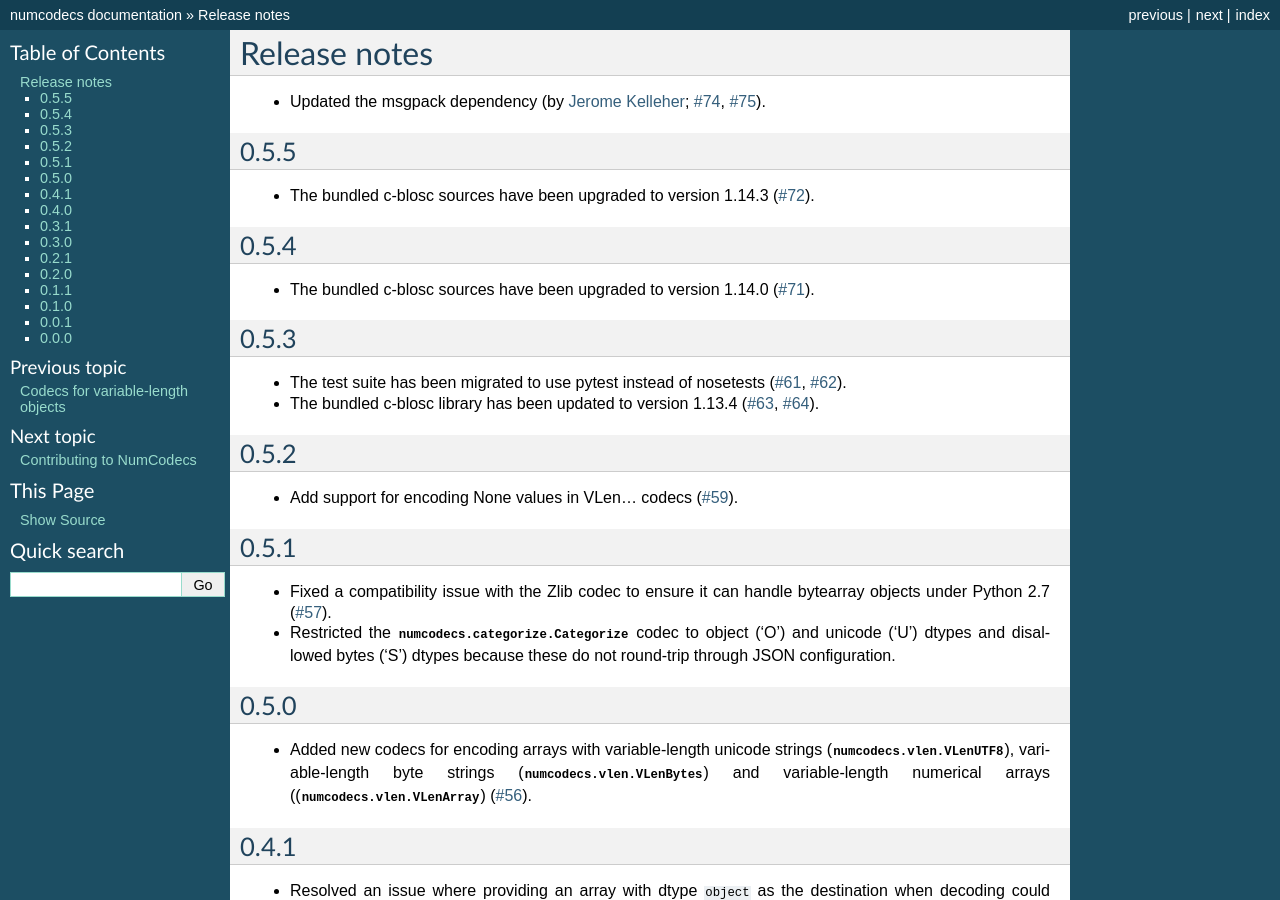
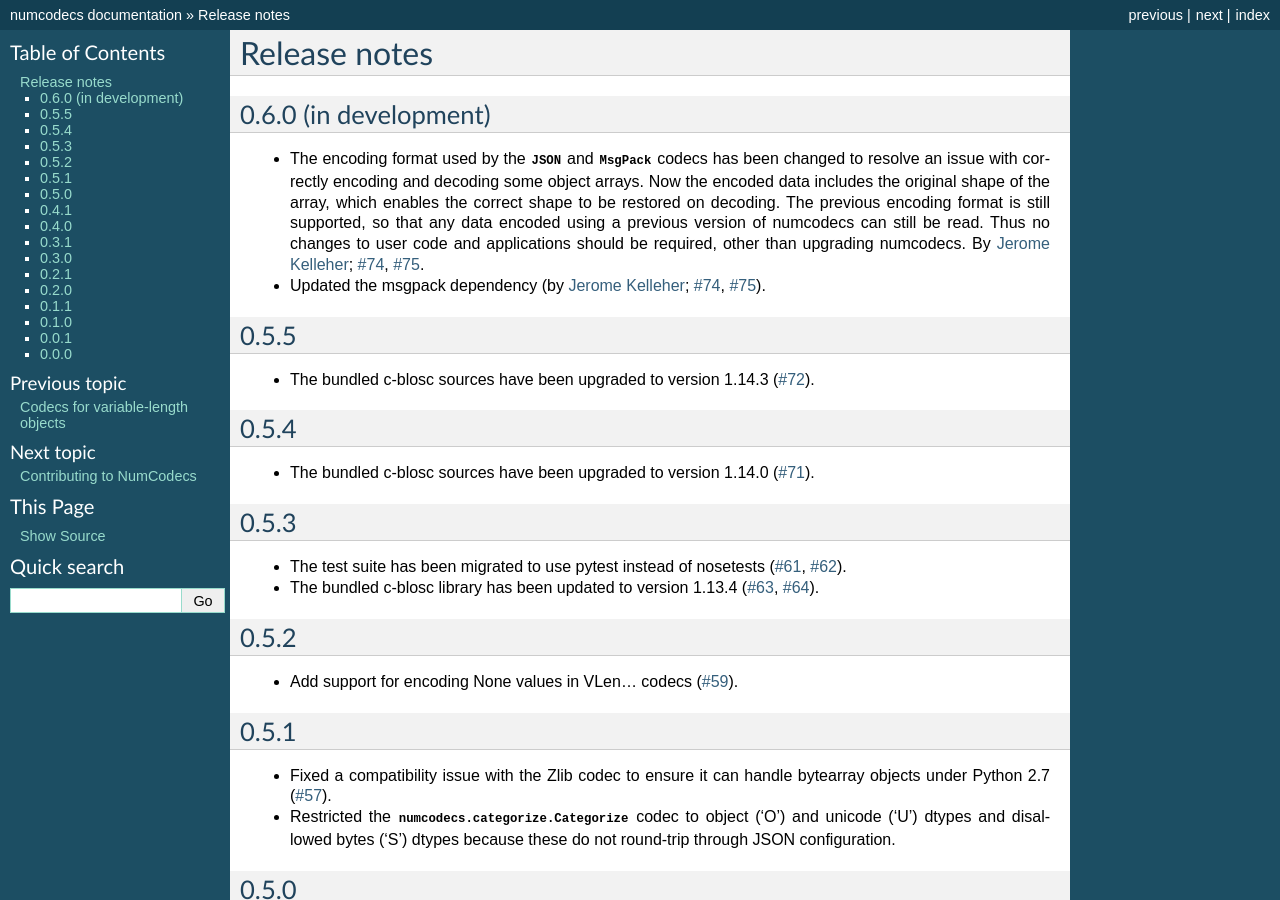
Before and after one commit to zarr-developers/numcodecs, a Sphinx documentation site: the page built from docs/release.rst, in a window 1280 px wide and 900 px high. Built offline with Sphinx 7.4.7, drawn with Linux system fonts in a browser that asks for light colours; pages that are not in the unit, such as notebooks, are missing from menus; the version number could not be read and is left out.

Commit message:
added release notes

```diff
--- a/docs/release.rst
+++ b/docs/release.rst
@@ -1,7 +1,22 @@
 Release notes
 =============
 
-* Updated the msgpack dependency (by :user:`Jerome Kelleher <jeromekelleher>`; :issue:`74`, :issue:`75`).
+.. _release_0.6.0:
+
+0.6.0 (in development)
+----------------------
+
+* The encoding format used by the :class:`JSON` and :class:`MsgPack` codecs has been
+  changed to resolve an issue with correctly encoding and decoding some object arrays.
+  Now the encoded data includes the original shape of the array, which enables the
+  correct shape to be restored on decoding. The previous encoding format is still
+  supported, so that any data encoded using a previous version of numcodecs can still be
+  read. Thus no changes to user code and applications should be required, other
+  than upgrading numcodecs. By :user:`Jerome Kelleher <jeromekelleher>`; :issue:`74`,
+  :issue:`75`.
+
+* Updated the msgpack dependency (by :user:`Jerome Kelleher <jeromekelleher>`;
+  :issue:`74`, :issue:`75`).
 
 .. _release_0.5.5:
 
```
